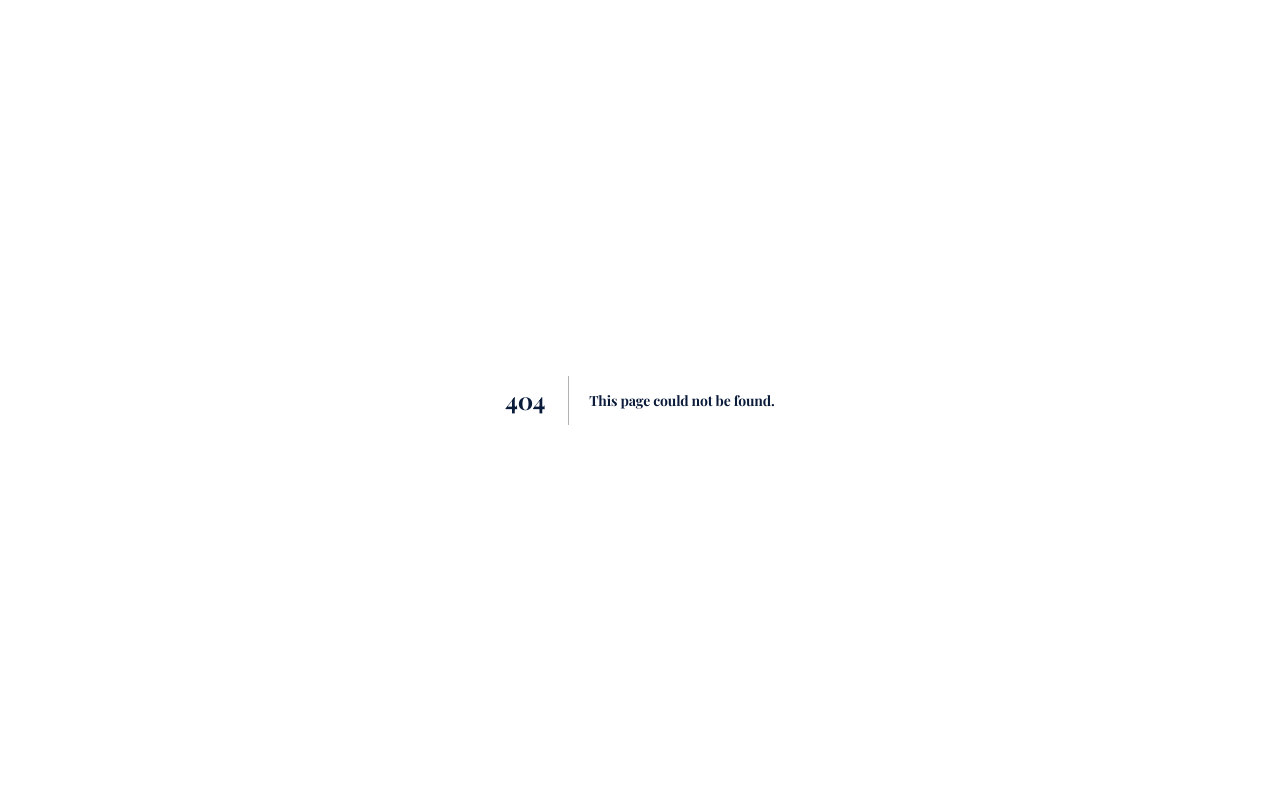
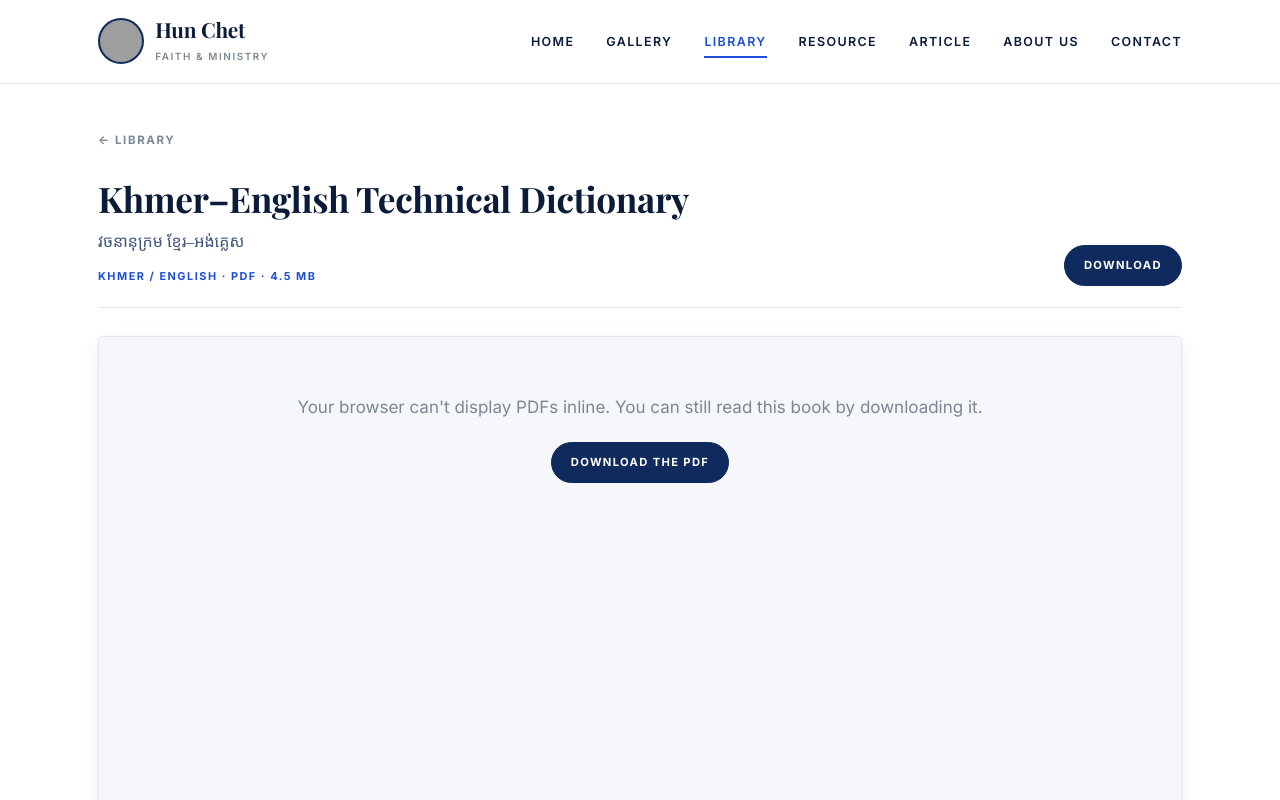
Before and after one commit to faithrealcambodia2019-sketch/hunchet-blog, a Next.js app: page /library/khmer-english-dictionary in a window 1280 px wide. Before the commit this address had no page. Shown: the top 800 px of the page. Built offline with nearby package versions, Linux system fonts and the light colour scheme; grey boxes are pictures that could not be loaded; a web font is replaced by a local one.

Commit message:
Add BookReader page with static props and paths

```diff
--- /dev/null
+++ b/pages/library/[slug].js
@@ -0,0 +1,66 @@
+import Head from "next/head";
+import Link from "next/link";
+import SiteHeader from "../../components/SiteHeader";
+import SiteFooter from "../../components/SiteFooter";
+import { BOOKS, bookBySlug } from "../../lib/books";
+
+export async function getStaticPaths() {
+  return {
+    paths: BOOKS.map((b) => ({ params: { slug: b.slug } })),
+    fallback: false,
+  };
+}
+
+export async function getStaticProps({ params }) {
+  return { props: { book: bookBySlug(params.slug) } };
+}
+
+export default function BookReader({ book }) {
+  return (
+    <>
+      <Head>
+        <title>{book.title} — Hun Chet</title>
+        <meta name="description" content={book.desc} />
+      </Head>
+
+      <SiteHeader />
+
+      <main className="reader">
+        <div className="container">
+          <nav className="reader-crumbs">
+            <Link href="/library">← Library</Link>
+          </nav>
+
+          <div className="reader-head">
+            <div>
+              <h1>{book.title}</h1>
+              {book.khmer && <p className="book-khmer">{book.khmer}</p>}
+              <span className="book-meta">
+                {book.lang} · PDF · {book.size}
+              </span>
+            </div>
+            <a className="book-btn is-primary" href={book.file} download>
+              Download
+            </a>
+          </div>
+
+          <div className="reader-frame">
+            <object data={book.file} type="application/pdf">
+              <div className="reader-fallback">
+                <p>
+                  Your browser can&apos;t display PDFs inline. You can still
+                  read this book by downloading it.
+                </p>
+                <a className="book-btn is-primary" href={book.file} download>
+                  Download the PDF
+                </a>
+              </div>
+            </object>
+          </div>
+        </div>
+      </main>
+
+      <SiteFooter />
+    </>
+  );
+}
```
